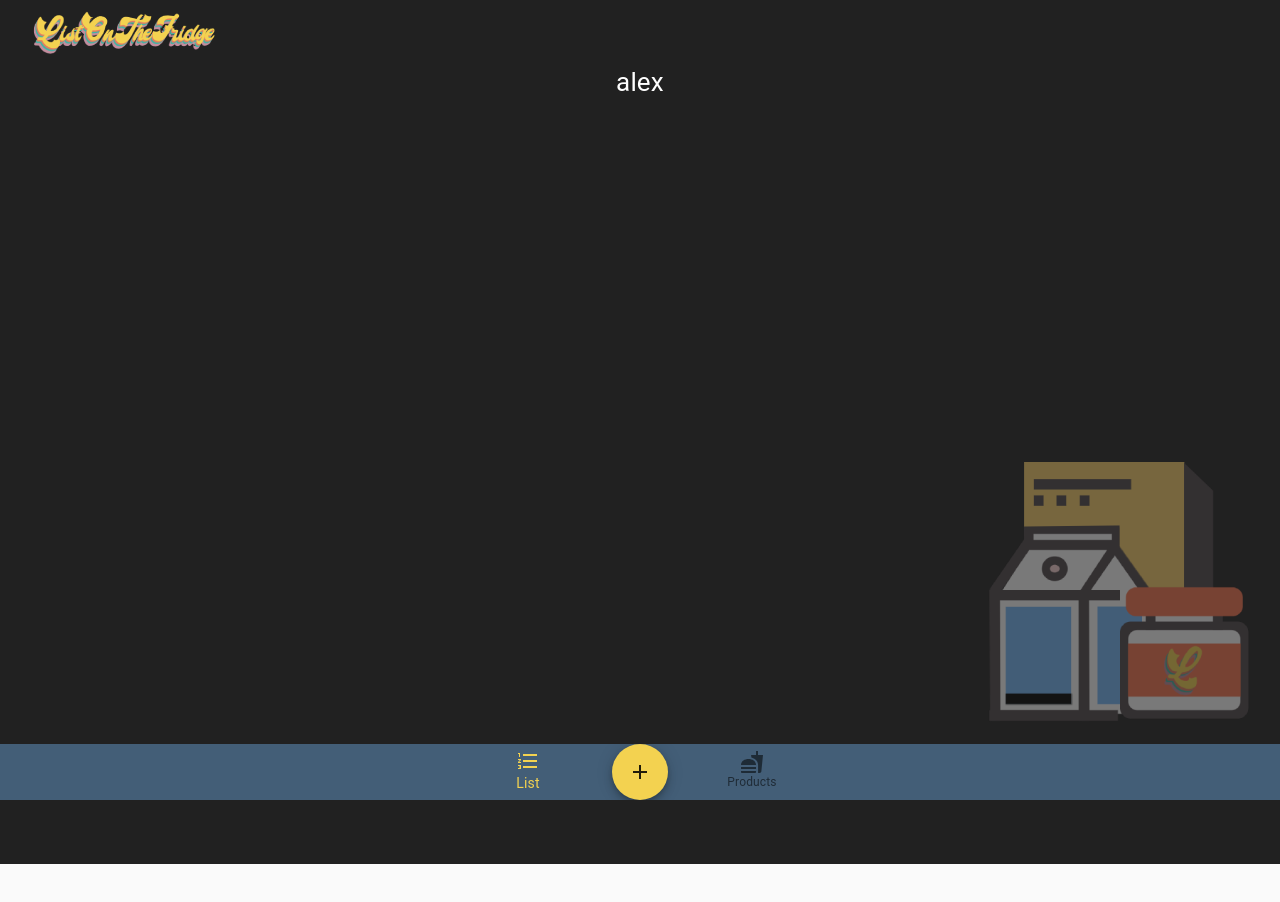
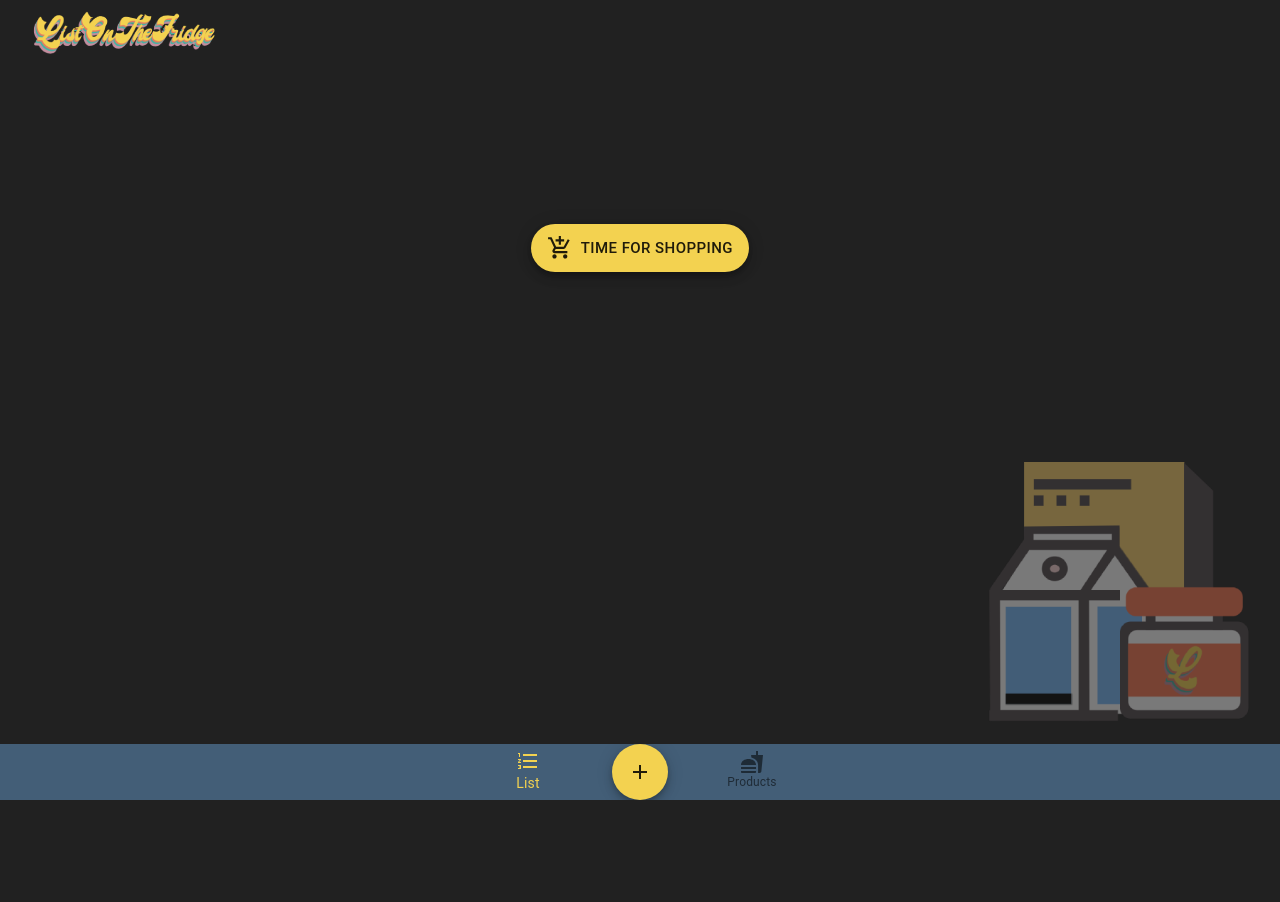
Before and after one commit to alxmrd/list_on_the_fridge, a React (Create React App) app: page / in a window 1280 px wide. Shown: the top 902 px of the page. Before the commit the page ends 864 px from the top, so only its background shows below. Built offline with nearby package versions, Linux system fonts and the light colour scheme.

Commit message:
complete notFound component

```diff
--- a/src/components/List.js
+++ b/src/components/List.js
@@ -9,7 +9,7 @@ const useStyles = makeStyles({
   root: {
     minWidth: 275,
     margin: "20px",
-    backgroundColor: "#dddddd",
+    backgroundColor: "#dbf2ff",
   },
 
   title: {
--- a/src/components/NotFound.js
+++ b/src/components/NotFound.js
@@ -1,6 +1,10 @@
 import React from "react";
 import { bounce } from "react-animations";
 import Radium, { StyleRoot } from "radium";
+import { makeStyles } from "@material-ui/core/styles";
+import Fab from "@material-ui/core/Fab";
+import AddShoppingCart from "@material-ui/icons/AddShoppingCart";
+import { Link } from "react-router-dom";
 
 export default function NotFound() {
   const styles = {
@@ -9,12 +13,30 @@ export default function NotFound() {
       animationName: Radium.keyframes(bounce, "bounce"),
     },
   };
+  const useStyles = makeStyles((theme) => ({
+    root: {
+      margin: "20vh",
+    },
+    extendedIcon: {
+      marginRight: theme.spacing(1),
+    },
+  }));
+
+  const classes = useStyles();
 
   return (
-    <StyleRoot>
+    <StyleRoot className={classes.root}>
       <div className="test" style={styles.bounce}>
-        {" "}
-        alex
+        <Fab
+          variant="extended"
+          color="secondary"
+          aria-label="add"
+          component={Link}
+          to={"/list_on_the_fridge/"}
+        >
+          <AddShoppingCart className={classes.extendedIcon} />
+          Time For Shopping
+        </Fab>
       </div>
     </StyleRoot>
   );
```
